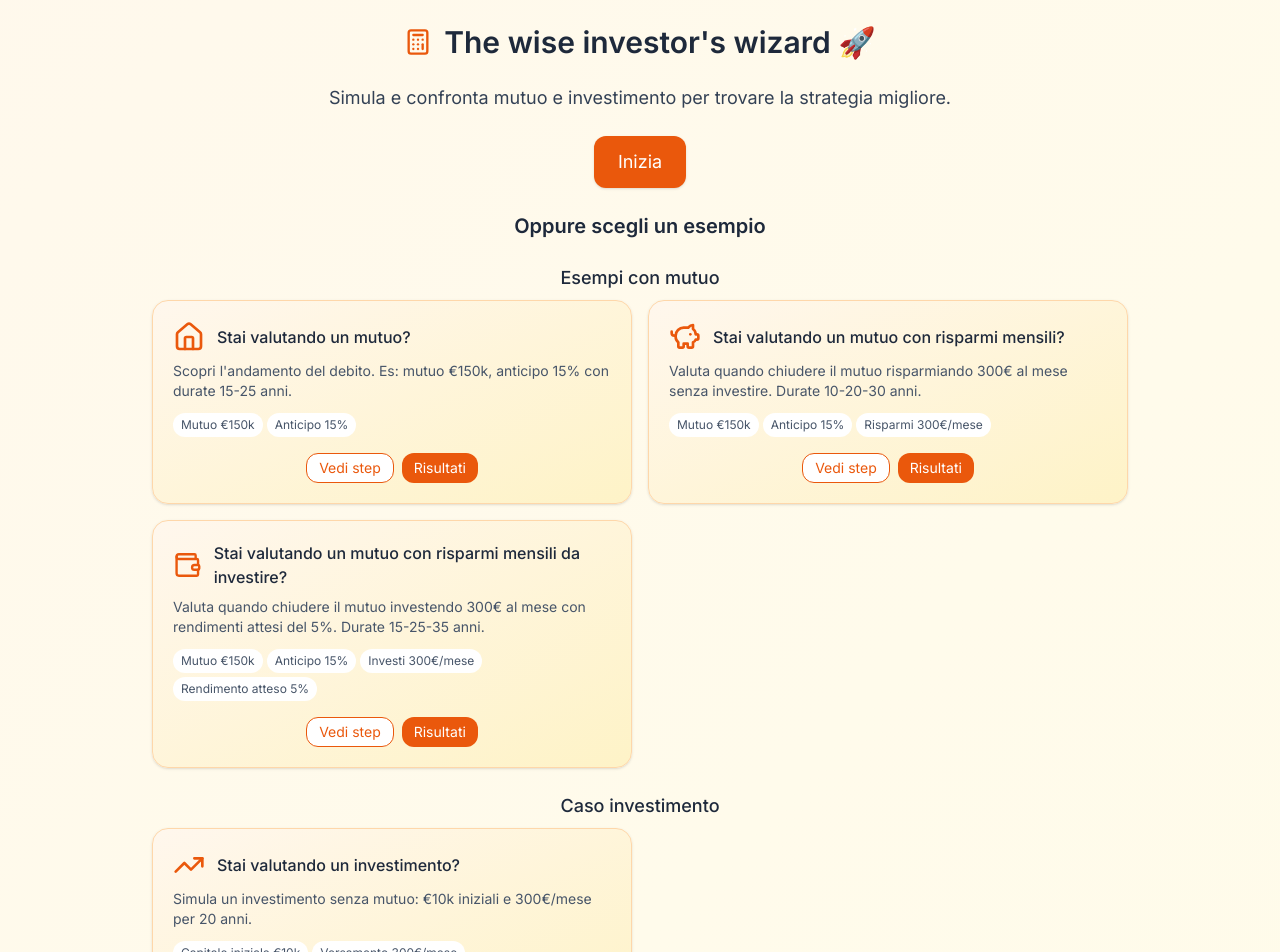
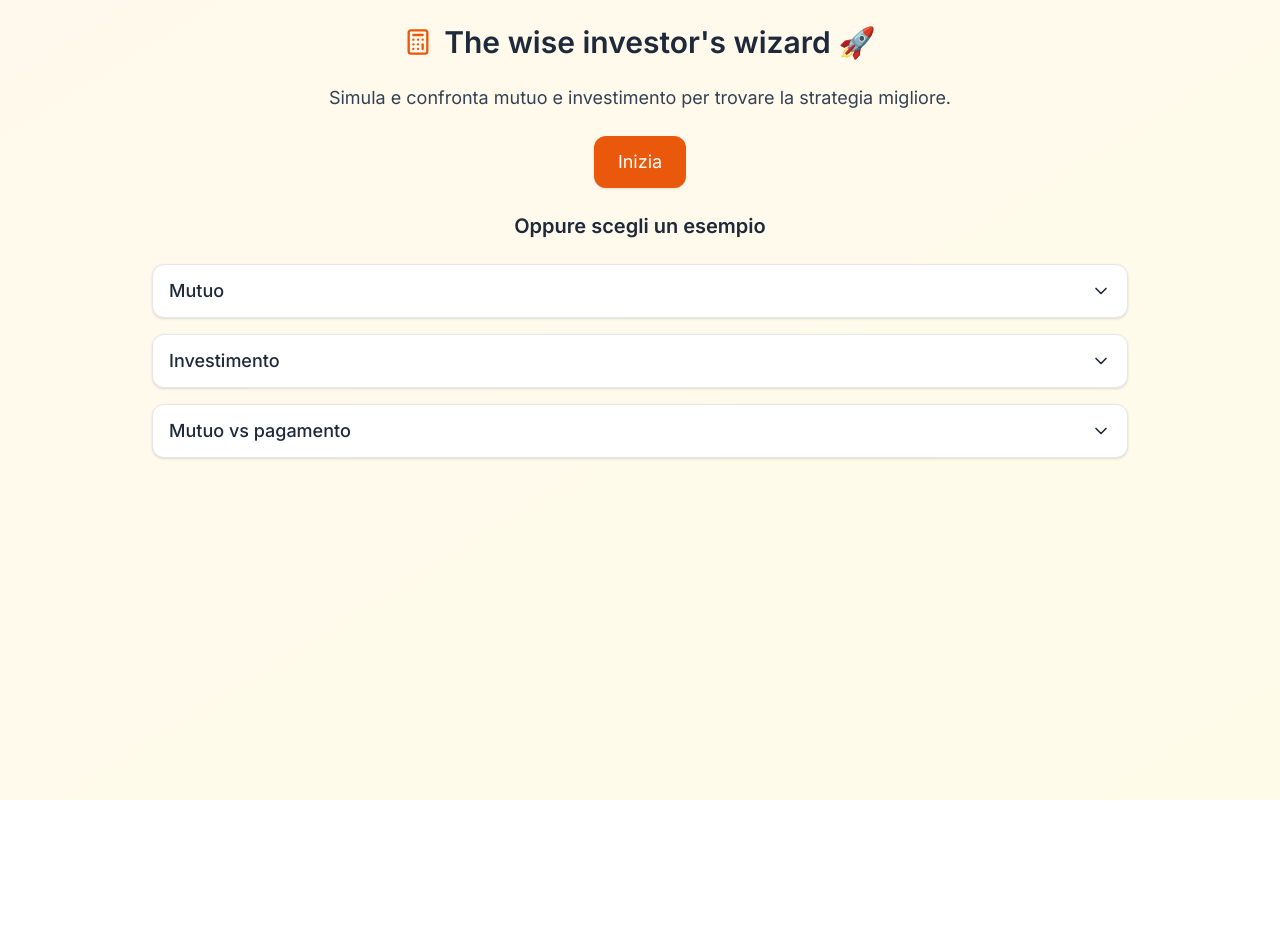
Before and after one commit to mattiamoretta/buy-or-loan, a React (Vite) app: page / in a window 1280 px wide. Shown: the top 952 px of the page. After the commit the page ends 800 px from the top, so only its background shows below. Built offline with nearby package versions, Linux system fonts and the light colour scheme.

Commit message:
feat: add collapsible example groups

```diff
--- a/package.json
+++ b/package.json
@@ -10,6 +10,7 @@
     "test": "echo \"No tests defined\""
   },
   "dependencies": {
+    "@headlessui/react": "^2.2.7",
     "framer-motion": "^12.23.12",
     "lucide-react": "^0.541.0",
     "react": "^18.2.0",
--- a/src/App.jsx
+++ b/src/App.jsx
@@ -3,6 +3,7 @@ import { motion, AnimatePresence } from "framer-motion";
 import { LineChart, Line, XAxis, YAxis, Tooltip, Legend, ResponsiveContainer, ReferenceLine } from "recharts";
 import { Calculator, TrendingUp, ArrowRight, Home, PiggyBank, Wallet, WalletCards, ArrowDownCircle, ArrowUpCircle, Clock, Percent } from "lucide-react";
 import DataCard from "./components/DataCard";
+import ExampleGroup from "./components/ExampleGroup";
 
 // -------------------- Utils --------------------
 const fmt = (n) => n.toLocaleString("it-IT", { style: "currency", currency: "EUR", maximumFractionDigits: 0 });
@@ -739,9 +740,8 @@ export default function App(){
                 <button onClick={()=>{resetAll(); setStep(1);}} className="px-6 py-3 bg-orange-600 text-white rounded-xl text-lg shadow">Inizia</button>
               </div>
               <h2 className="text-xl font-semibold text-center">Oppure scegli un esempio</h2>
-              <div className="space-y-6">
-                <div>
-                  <h3 className="text-lg font-medium mb-2 text-center">Esempi con mutuo</h3>
+              <div className="space-y-4">
+                <ExampleGroup title="Mutuo">
                   <div className="grid grid-cols-1 md:grid-cols-2 gap-4">
                     <ConfigCard
                       icon={Home}
@@ -798,9 +798,8 @@ export default function App(){
                       }}
                     />
                   </div>
-                </div>
-                <div>
-                  <h3 className="text-lg font-medium mb-2 text-center">Caso investimento</h3>
+                </ExampleGroup>
+                <ExampleGroup title="Investimento">
                   <div className="grid grid-cols-1 md:grid-cols-2 gap-4">
                     <ConfigCard
                       icon={TrendingUp}
@@ -821,9 +820,8 @@ export default function App(){
                       }}
                     />
                   </div>
-                </div>
-                <div>
-                  <h3 className="text-lg font-medium mb-2 text-center">Mutuo con capitale iniziale investito</h3>
+                </ExampleGroup>
+                <ExampleGroup title="Mutuo vs pagamento">
                   <div className="grid grid-cols-1 md:grid-cols-2 gap-4">
                     <ConfigCard
                       icon={WalletCards}
@@ -844,7 +842,7 @@ export default function App(){
                       }}
                     />
                   </div>
-                </div>
+                </ExampleGroup>
               </div>
             </motion.div>
           )}
--- /dev/null
+++ b/src/components/ExampleGroup.jsx
@@ -0,0 +1,20 @@
+import { Disclosure } from '@headlessui/react';
+import { ChevronDown } from 'lucide-react';
+
+export default function ExampleGroup({ title, children }) {
+  return (
+    <Disclosure>
+      {({ open }) => (
+        <div className="border rounded-xl bg-white shadow">
+          <Disclosure.Button className="flex w-full items-center justify-between px-4 py-3 text-lg font-medium text-left">
+            <span>{title}</span>
+            <ChevronDown className={`w-5 h-5 transition-transform ${open ? 'rotate-180' : ''}`} />
+          </Disclosure.Button>
+          <Disclosure.Panel className="px-4 pb-4">
+            {children}
+          </Disclosure.Panel>
+        </div>
+      )}
+    </Disclosure>
+  );
+}
```
Also changed, not shown: 1 other file (tests, documents, lock files or other folders).
